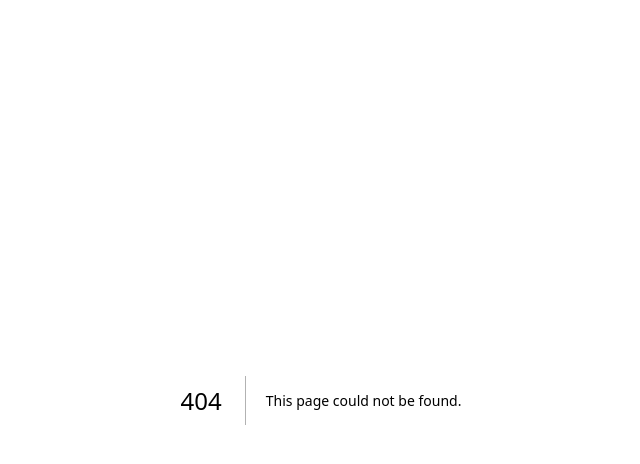
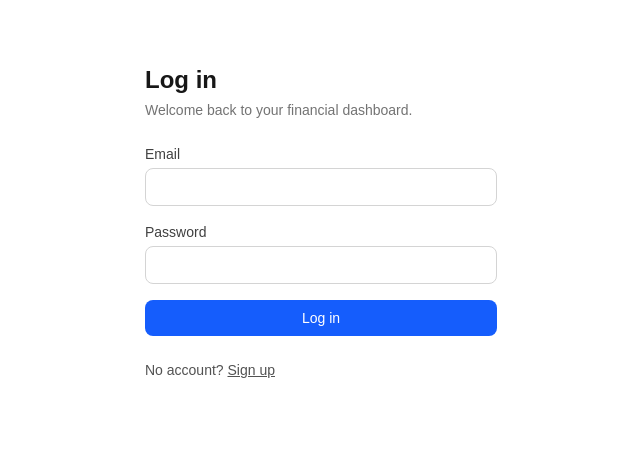
Before and after one commit to SHT4BHARAT/Cryptography-NetworkSecurity, a Next.js app in the folder frontend/: page /login in a window 1280 px wide. Before the commit this address had no page. Shown: the top 464 px of the page, without its empty margins (319-959 px from the left). Built offline with nearby package versions, Linux system fonts and the light colour scheme.

Commit message:
feat: add signup/login pages and current-user API

```diff
--- /dev/null
+++ b/frontend/app/(auth)/login/page.tsx
@@ -0,0 +1,74 @@
+// frontend/app/(auth)/login/page.tsx
+"use client";
+import { useState } from "react";
+import { useRouter } from "next/navigation";
+import Link from "next/link";
+import { createClient } from "@/lib/supabase/client";
+
+export default function LoginPage() {
+  const router = useRouter();
+  const [email, setEmail] = useState("");
+  const [password, setPassword] = useState("");
+  const [error, setError] = useState<string | null>(null);
+  const [busy, setBusy] = useState(false);
+
+  const onSubmit = async (e: React.FormEvent) => {
+    e.preventDefault();
+    setError(null);
+    setBusy(true);
+    const supabase = createClient();
+    const { error } = await supabase.auth.signInWithPassword({ email, password });
+    setBusy(false);
+    if (error) return setError(error.message);
+    router.push("/dashboard");
+    router.refresh();
+  };
+
+  return (
+    <main className="mx-auto mt-16 w-full max-w-sm space-y-6 px-4">
+      <div>
+        <h1 className="text-2xl font-semibold text-neutral-900">Log in</h1>
+        <p className="mt-1 text-sm text-neutral-500">Welcome back to your financial dashboard.</p>
+      </div>
+      <form onSubmit={onSubmit} className="space-y-4">
+        <label className="block text-sm font-medium text-neutral-700">
+          Email
+          <input
+            type="email"
+            value={email}
+            onChange={(e) => setEmail(e.target.value)}
+            required
+            className="mt-1 w-full rounded-lg border border-neutral-300 p-2"
+          />
+        </label>
+        <label className="block text-sm font-medium text-neutral-700">
+          Password
+          <input
+            type="password"
+            value={password}
+            onChange={(e) => setPassword(e.target.value)}
+            required
+            className="mt-1 w-full rounded-lg border border-neutral-300 p-2"
+          />
+        </label>
+        {error && (
+          <p role="alert" className="rounded border border-red-200 bg-red-50 p-2 text-sm text-red-700">
+            {error}
+          </p>
+        )}
+        <button
+          disabled={busy}
+          className="w-full rounded-lg bg-blue-600 py-2 text-sm font-medium text-white disabled:opacity-60"
+        >
+          {busy ? "Logging in…" : "Log in"}
+        </button>
+      </form>
+      <p className="text-sm text-neutral-600">
+        No account?{" "}
+        <Link href="/signup" className="underline">
+          Sign up
+        </Link>
+      </p>
+    </main>
+  );
+}
--- /dev/null
+++ b/frontend/app/(auth)/signup/page.tsx
@@ -0,0 +1,89 @@
+// frontend/app/(auth)/signup/page.tsx
+"use client";
+import { useState } from "react";
+import { useRouter } from "next/navigation";
+import Link from "next/link";
+import { createClient } from "@/lib/supabase/client";
+
+export default function SignupPage() {
+  const router = useRouter();
+  const [fullName, setFullName] = useState("");
+  const [email, setEmail] = useState("");
+  const [password, setPassword] = useState("");
+  const [error, setError] = useState<string | null>(null);
+  const [busy, setBusy] = useState(false);
+
+  const onSubmit = async (e: React.FormEvent) => {
+    e.preventDefault();
+    setError(null);
+    setBusy(true);
+    const supabase = createClient();
+    const { error } = await supabase.auth.signUp({
+      email,
+      password,
+      options: { data: { full_name: fullName } },
+    });
+    setBusy(false);
+    if (error) return setError(error.message);
+    router.push("/dashboard");
+    router.refresh();
+  };
+
+  return (
+    <main className="mx-auto mt-16 w-full max-w-sm space-y-6 px-4">
+      <div>
+        <h1 className="text-2xl font-semibold text-neutral-900">Create account</h1>
+        <p className="mt-1 text-sm text-neutral-500">Your financial data stays private.</p>
+      </div>
+      <form onSubmit={onSubmit} className="space-y-4">
+        <label className="block text-sm font-medium text-neutral-700">
+          Full name
+          <input
+            value={fullName}
+            onChange={(e) => setFullName(e.target.value)}
+            required
+            className="mt-1 w-full rounded-lg border border-neutral-300 p-2"
+          />
+        </label>
+        <label className="block text-sm font-medium text-neutral-700">
+          Email
+          <input
+            type="email"
+            value={email}
+            onChange={(e) => setEmail(e.target.value)}
+            required
+            className="mt-1 w-full rounded-lg border border-neutral-300 p-2"
+          />
+        </label>
+        <label className="block text-sm font-medium text-neutral-700">
+          Password
+          <input
+            type="password"
+            value={password}
+            onChange={(e) => setPassword(e.target.value)}
+            required
+            minLength={6}
+            className="mt-1 w-full rounded-lg border border-neutral-300 p-2"
+          />
+        </label>
+        {error && (
+          <p role="alert" className="rounded border border-red-200 bg-red-50 p-2 text-sm text-red-700">
+            {error}
+          </p>
+        )}
+        <button
+          disabled={busy}
+          className="w-full rounded-lg bg-blue-600 py-2 text-sm font-medium text-white disabled:opacity-60"
+        >
+          {busy ? "Creating account…" : "Sign up"}
+        </button>
+      </form>
+      <p className="text-sm text-neutral-600">
+        Have an account?{" "}
+        <Link href="/login" className="underline">
+          Log in
+        </Link>
+      </p>
+    </main>
+  );
+}
--- /dev/null
+++ b/frontend/app/api/auth/me/route.ts
@@ -0,0 +1,19 @@
+// frontend/app/api/auth/me/route.ts
+import { NextResponse } from "next/server";
+import { createClient } from "@/lib/supabase/server";
+
+export async function GET() {
+  const supabase = await createClient();
+  const {
+    data: { user },
+  } = await supabase.auth.getUser();
+  if (!user) return NextResponse.json({ error: "Unauthorized" }, { status: 401 });
+
+  const { data: profile } = await supabase
+    .from("profiles")
+    .select("*")
+    .eq("user_id", user.id)
+    .single();
+
+  return NextResponse.json({ user: { id: user.id, email: user.email }, profile });
+}
--- /dev/null
+++ b/frontend/lib/validation/schemas.ts
@@ -0,0 +1,34 @@
+// frontend/lib/validation/schemas.ts
+import { z } from "zod";
+
+export const loginSchema = z.object({
+  email: z.string().trim().email(),
+  password: z.string().min(6),
+});
+
+export const signupSchema = loginSchema.extend({
+  fullName: z.string().trim().min(1),
+});
+
+export const transactionSchema = z.object({
+  date: z.string().regex(/^\d{4}-\d{2}-\d{2}$/),
+  amount: z.number().finite(),
+  description: z.string().trim().min(1).max(200),
+  accountId: z.string().uuid().optional(),
+});
+
+export const budgetSchema = z.object({
+  category: z.string().trim().min(1),
+  month: z.string().regex(/^\d{4}-\d{2}$/),
+  amount: z.number().positive(),
+});
+
+export const goalSchema = z.object({
+  name: z.string().trim().min(1).max(100),
+  targetAmount: z.number().positive(),
+  deadline: z.string().regex(/^\d{4}-\d{2}-\d{2}$/).optional(),
+});
+
+export async function parseJsonBody<T>(schema: z.ZodType<T>, body: unknown) {
+  return schema.safeParse(body);
+}
```
